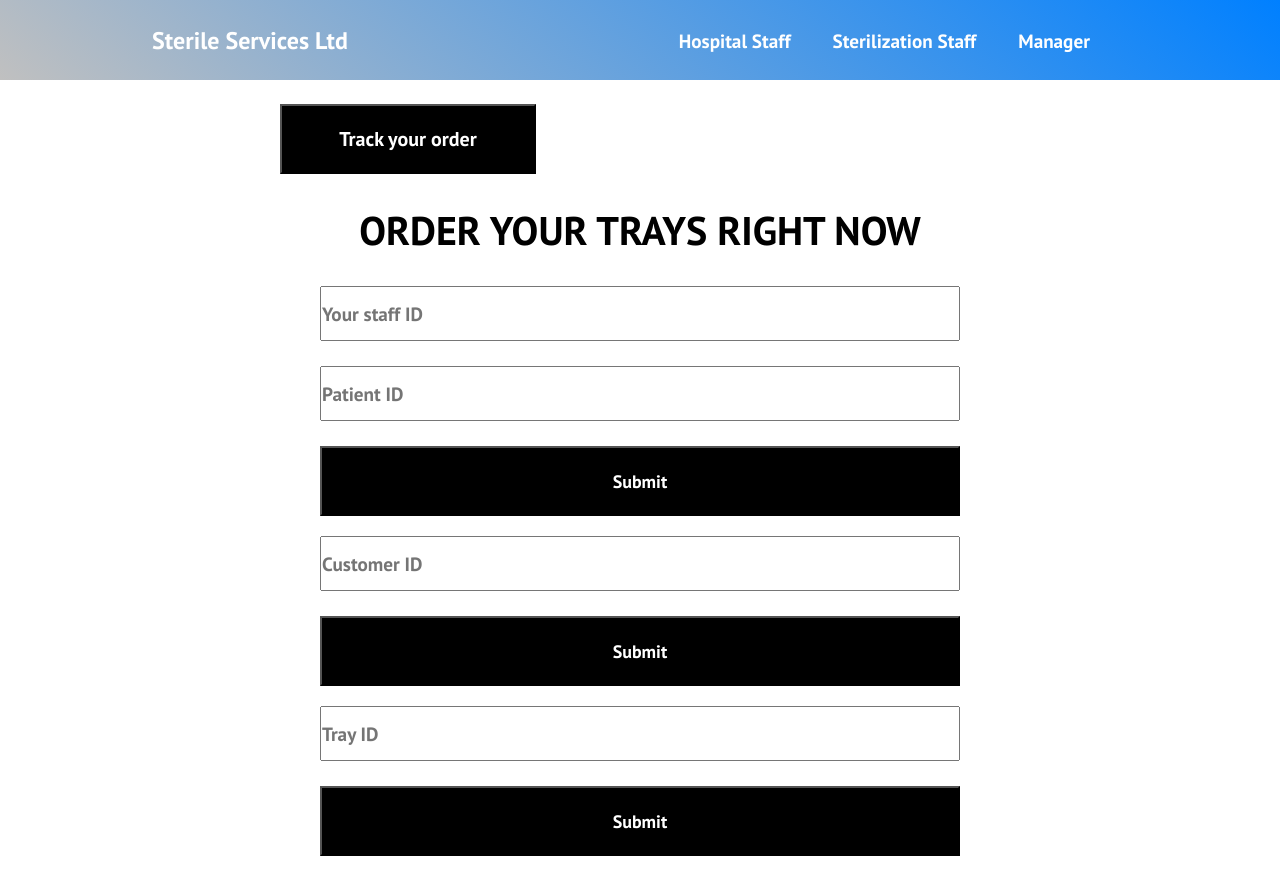
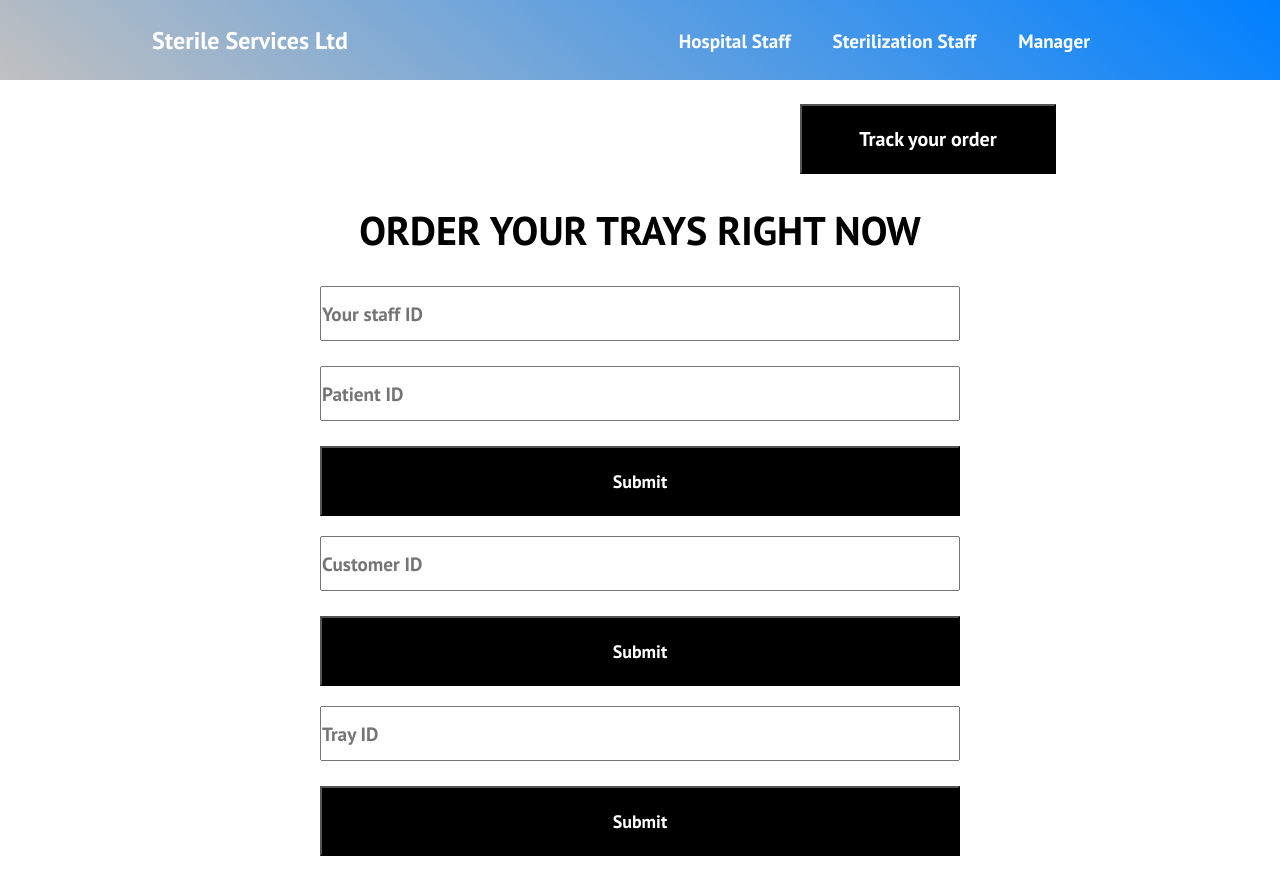
Before and after one commit to jaythanki23/COMP1471, a React (Create React App) app: page /hospital-staff in a window 1280 px wide. Built offline with nearby package versions, Linux system fonts and the light colour scheme.

Commit message:
changed styling of tracking button

```diff
--- a/src/Components/Pages/HospitalStaff.css
+++ b/src/Components/Pages/HospitalStaff.css
@@ -1,4 +1,4 @@
 .button {
-    margin-left: 17.5rem;
+    margin-left: 50rem;
     margin-top: 1.5rem;
 }
```
